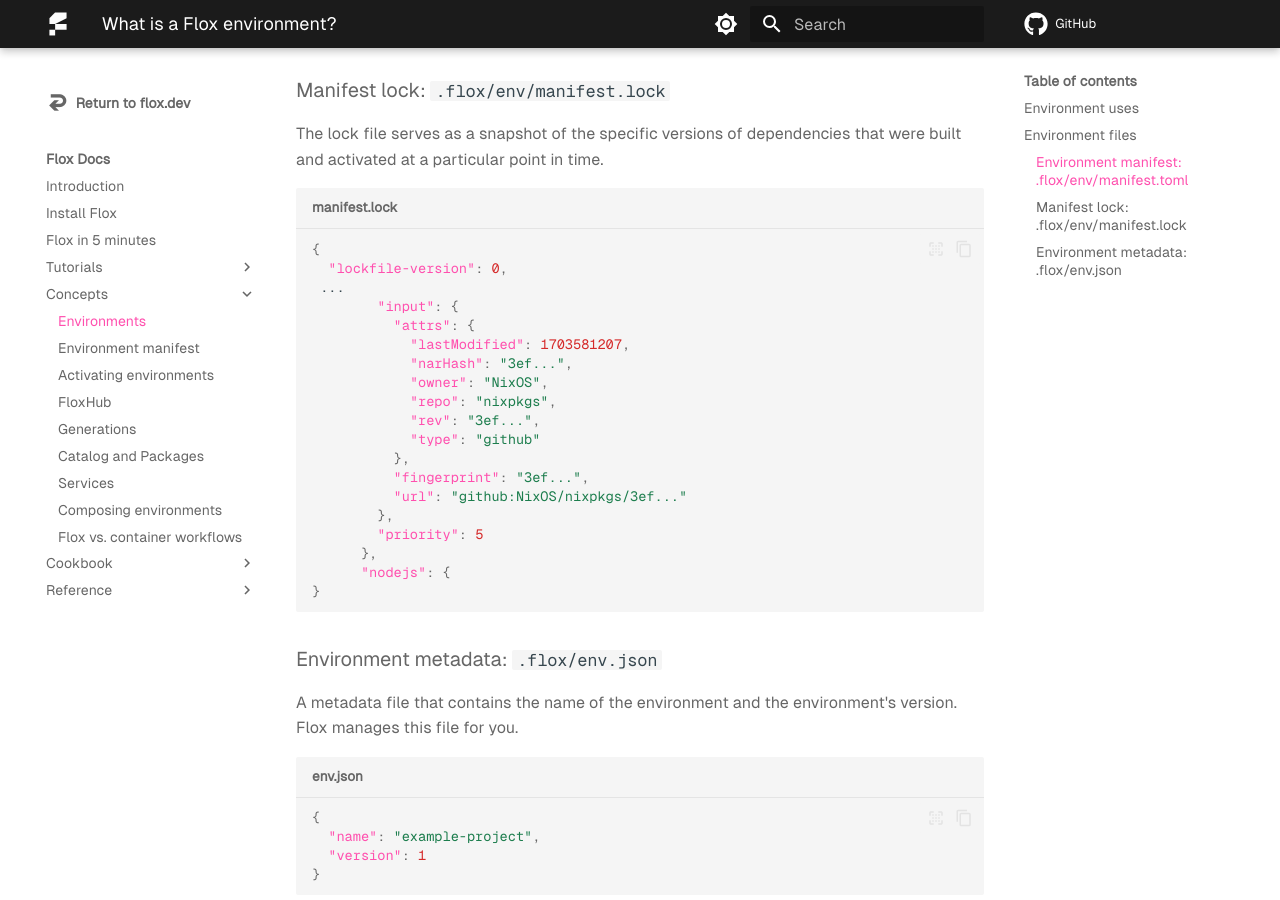
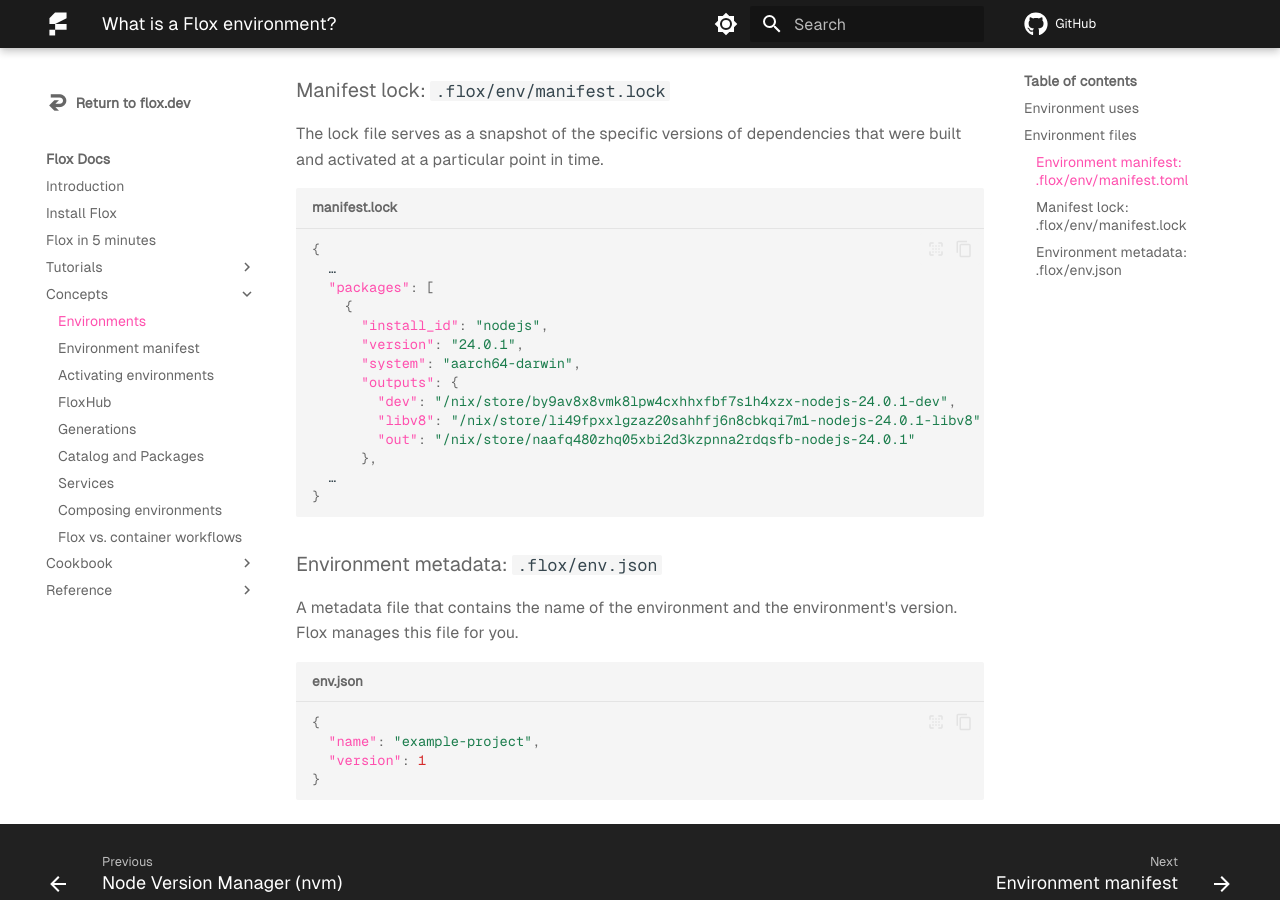
Before and after one commit to flox/floxdocs, an MkDocs documentation site: the page built from docs/concepts/environments.md, in a window 1280 px wide and 900 px high, scrolled down 1570 px. Built offline with MkDocs 1.6.1 and Material for MkDocs 9.7.7, drawn with Linux system fonts in a browser that asks for light colours; plug-ins that fetch from the network failed and are left out; comment, search, counter and statistics services are not loaded.

Commit message:
concepts: Update manifest.lock example
The previous contents were a v0 pkgdb lock which is no longer in use or
supported. I've extracted a small subset of relevant fields from a
current lockfile that installs NodeJS.

````diff
--- a/docs/concepts/environments.md
+++ b/docs/concepts/environments.md
@@ -74,23 +74,18 @@
 
 ``` json title="manifest.lock"
 {
-  "lockfile-version": 0,
- ...
-        "input": {
-          "attrs": {
-            "lastModified": 1703581207,
-            "narHash": "3ef...",
-            "owner": "NixOS",
-            "repo": "nixpkgs",
-            "rev": "3ef...",
-            "type": "github"
-          },
-          "fingerprint": "3ef...",
-          "url": "github:NixOS/nixpkgs/3ef..."
-        },
-        "priority": 5
+  …
+  "packages": [
+    {
+      "install_id": "nodejs",
+      "version": "24.0.1",
+      "system": "aarch64-darwin",
+      "outputs": {
+        "dev": "/nix/store/by9av8x8vmk8lpw4cxhhxfbf7s1h4xzx-nodejs-24.0.1-dev",
+        "libv8": "/nix/store/li49fpxxlgzaz20sahhfj6n8cbkqi7m1-nodejs-24.0.1-libv8",
+        "out": "/nix/store/naafq480zhq05xbi2d3kzpnna2rdqsfb-nodejs-24.0.1"
       },
-      "nodejs": {
+  …
 }
 ```
 
````
